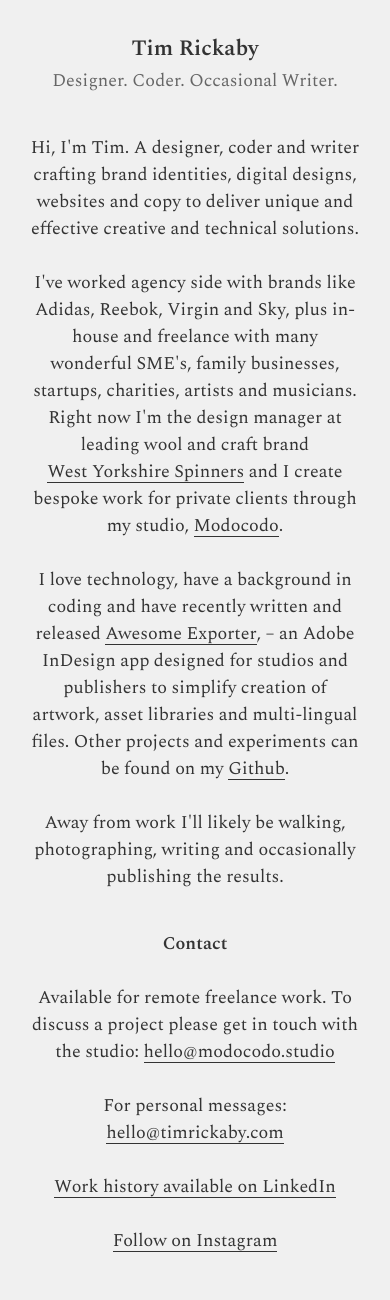
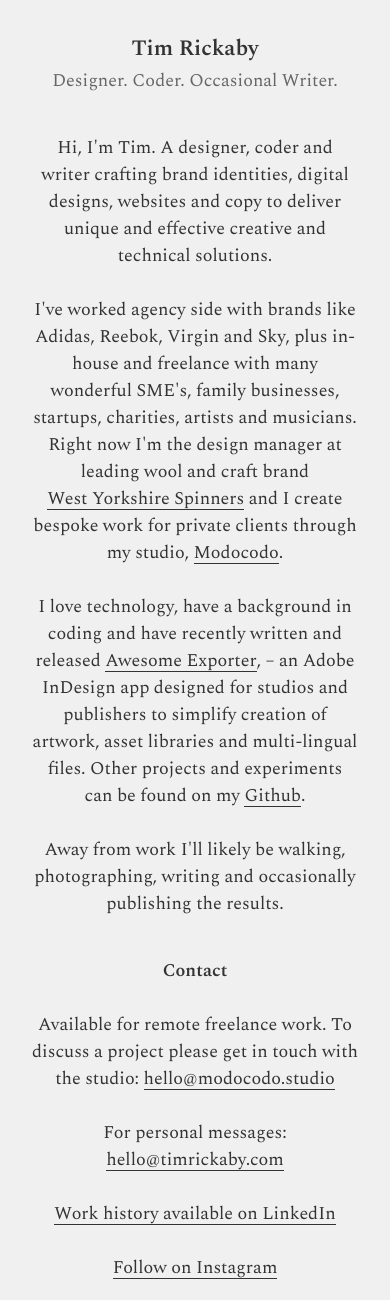
Before and after one commit to timrickaby/timrickaby.com, a PHP site: page / in a window 390 px wide. Shown: the part 224-1524 px from the top of the page. Run offline with PHP 8.4, Linux system fonts and the light colour scheme.

Commit message:
Profile updates.

```diff
--- a/style.css
+++ b/style.css
@@ -206,7 +206,7 @@ body {
 	#identity { margin-bottom: 10px }
 	#identity img { display: block; margin: auto; width: 180px; height: 180px; }
 
-	#profile { text-align: center; margin: 40px 0 40px 0; padding: 0 10px 0 10px; }
+	#profile { text-align: center; margin: 40px 0 40px 0; padding: 0 12px 0 12px; }
 
 	#footer { text-align: center; color: #555555; padding: 10px 0 30px 0; }
 	#footer a { color: #555555; }
```
